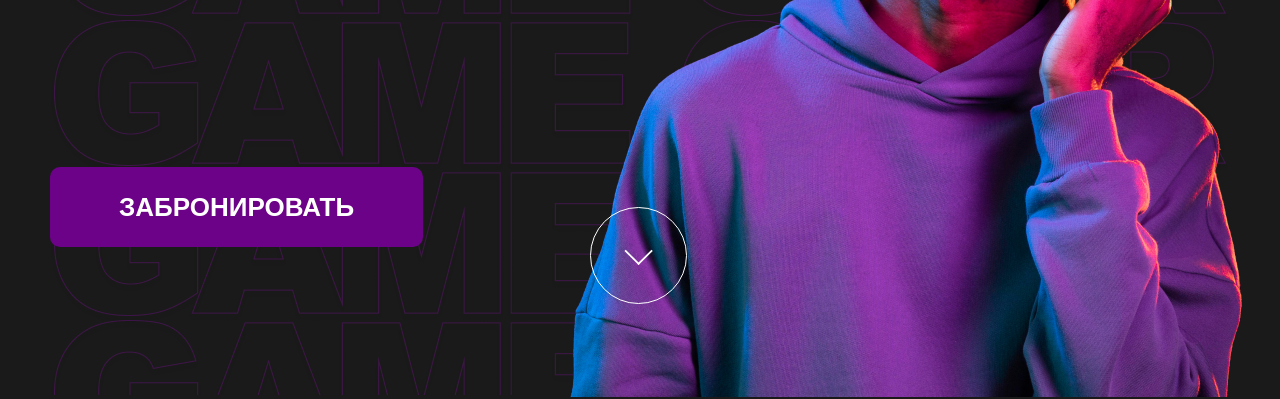
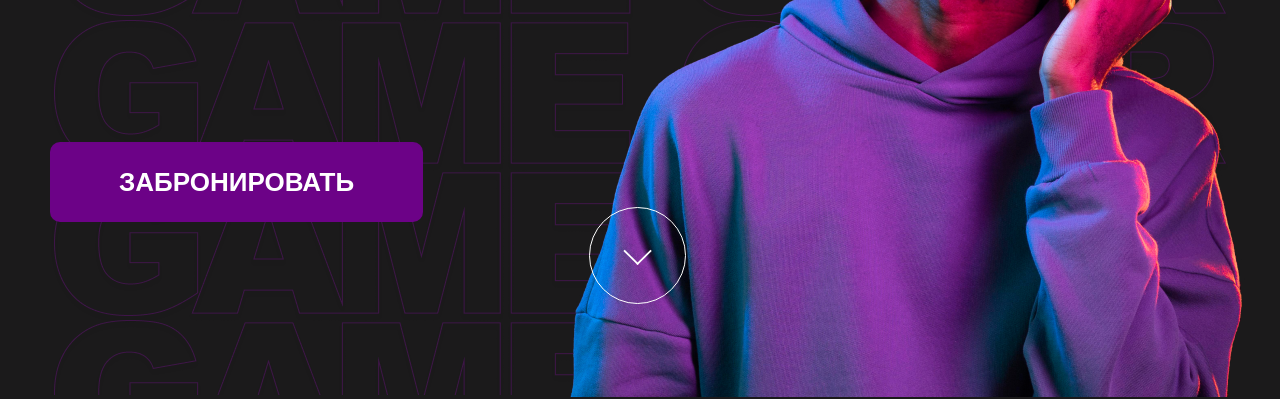
Before and after one commit to AlexeyKonstantinov78/go, a plain HTML site: page index.html in a window 1280 px wide. Shown: the part 574-973 px from the top of the page. Drawn offline with Linux system fonts and the light colour scheme.

Commit message:
Add files via upload

```diff
--- a/css/hero/hero.css
+++ b/css/hero/hero.css
@@ -149,6 +149,11 @@
     border-radius: 10px;
     border: none;
     transition: background .5s;
+}
+.hero__btn_link{
+    display: block;
+    width: 100%;
+    height: 100%;
 }
 
 .hero__btn:hover, .hero__btn:focus {
--- a/index.html
+++ b/index.html
@@ -33,7 +33,6 @@
         <button class="header__btn header__btn_diplay-none-320" type="submit" >Заказать звонок</button>
     </header>
     <main class="main" >
-        <h1 class="visually-hidden" tabindex="0">Сайт для проведения клаcсного отдыха в играх, кино или караоке</h1>
         <section class="hero container">
             <div class="wrapper">
                 <h1 class="hero__title">GAME OVER</h1>
@@ -48,16 +47,14 @@
                         <p class="hero__content-add">Новейшая аппаратура</p>
                     </div>
                 </div>
-                <button class="hero__down" aria-label="переход к следующему разделу">
-                    <a class="hero__link" href="#wehave">
+                <a class="hero__down hero__link" href="#wehave" aria-label="переход к следующему разделу">
                     <svg class="hero__down-svg" width="97" height="97" viewBox="0 0 97 97" fill="transparent" xmlns="http://www.w3.org/2000/svg">
                         <circle class="hero__down-circle" cx="48.5" cy="48.5" r="48" stroke="white"/>
                         <rect class="hero__down-rect" x="34.4255" y="43.9162" width="1.82001" height="20.0201" transform="rotate(-44.9975 34.4255 43.9162)" fill="white"/>
                         <rect class="hero__down-rect" x="48.5807" y="58.0737" width="1.82001" height="20.0201" transform="rotate(-134.997 48.5807 58.0737)" fill="white"/>
                     </svg>
                 </a>
-                </button>
-                <button class="hero__btn"><a class="hero__btn_link" href="#bron">Забронировать</a></button>
+                <a class="hero__btn" href="#bron" aria-label="переход к разделу бронирования">Забронировать</a>
             </div>
         </section>
 
@@ -293,7 +290,7 @@
                             <path class="fag__path" d="M13.0001 24.1695V23.4915H33.0001V24.1695H13.0001Z" fill="#440F51"/>
                         </svg>
                     </h3>
-                    <p class="fag__text_acc" sty>Да, забронировать комнату вы можете онлайн, заполнив форму на нашем сайте. Также вы можете забронировать комнату позвонив по телефону 8 (999) 958 - 48 - 38</p>
+                    <p class="fag__text_acc" >Да, забронировать комнату вы можете онлайн, заполнив форму на нашем сайте. Также вы можете забронировать комнату позвонив по телефону 8 (999) 958 - 48 - 38</p>
                 </li>
                 <li class="fag__item fag__item_acc" >
                     <h3 class="fag__btn fag__h3_acc"><span class="fag__acc_title">Могут ли мне вернуть деньги за бронь?</span>
@@ -303,7 +300,7 @@
                             <path class="fag__path" d="M13.0001 24.1695V23.4915H33.0001V24.1695H13.0001Z" fill="white"/>
                         </svg>
                     </h3>
-                    <p class="fag__text_acc" sty>Да, забронировать комнату вы можете онлайн, заполнив форму на нашем сайте. Также вы можете забронировать комнату позвонив по телефону 8 (999) 958 - 48 - 38</p>
+                    <p class="fag__text_acc" >Да, забронировать комнату вы можете онлайн, заполнив форму на нашем сайте. Также вы можете забронировать комнату позвонив по телефону 8 (999) 958 - 48 - 38</p>
                 </li>
                 <li class="fag__item fag__item_acc" >
                     <h3 class="fag__btn fag__h3_acc" >
@@ -314,7 +311,7 @@
                             <path class="fag__path" d="M13.0001 24.1695V23.4915H33.0001V24.1695H13.0001Z" fill="#440F51"/>
                         </svg>
                     </h3>
-                    <p class="fag__text_acc" sty>Да, забронировать комнату вы можете онлайн, заполнив форму на нашем сайте. Также вы можете забронировать комнату позвонив по телефону 8 (999) 958 - 48 - 38</p>
+                    <p class="fag__text_acc" >Да, забронировать комнату вы можете онлайн, заполнив форму на нашем сайте. Также вы можете забронировать комнату позвонив по телефону 8 (999) 958 - 48 - 38</p>
                 </li>
                 <li class="fag__item fag__item_acc" >
                     <h3 class="fag__btn fag__h3_acc" >
@@ -325,7 +322,7 @@
                             <path class="fag__path" d="M13.0001 24.1695V23.4915H33.0001V24.1695H13.0001Z" fill="white"/>
                         </svg>
                     </h3>
-                    <p class="fag__text_acc" sty>Да, забронировать комнату вы можете онлайн, заполнив форму на нашем сайте. Также вы можете забронировать комнату позвонив по телефону 8 (999) 958 - 48 - 38</p>
+                    <p class="fag__text_acc" >Да, забронировать комнату вы можете онлайн, заполнив форму на нашем сайте. Также вы можете забронировать комнату позвонив по телефону 8 (999) 958 - 48 - 38</p>
                 </li>
                 <li class="fag__item fag__item_acc" >
                     <h3 class="fag__btn fag__h3_acc" >
@@ -336,7 +333,7 @@
                             <path class="fag__path" d="M13.0001 24.1695V23.4915H33.0001V24.1695H13.0001Z" fill="#440F51"/>
                         </svg>
                     </h3>
-                    <p class="fag__text_acc" sty>Да, забронировать комнату вы можете онлайн, заполнив форму на нашем сайте. Также вы можете забронировать комнату позвонив по телефону 8 (999) 958 - 48 - 38</p>
+                    <p class="fag__text_acc" >Да, забронировать комнату вы можете онлайн, заполнив форму на нашем сайте. Также вы можете забронировать комнату позвонив по телефону 8 (999) 958 - 48 - 38</p>
                 </li>
             </ul>
         </section>
```
Lines whose indentation alone changed are shown as unchanged.
